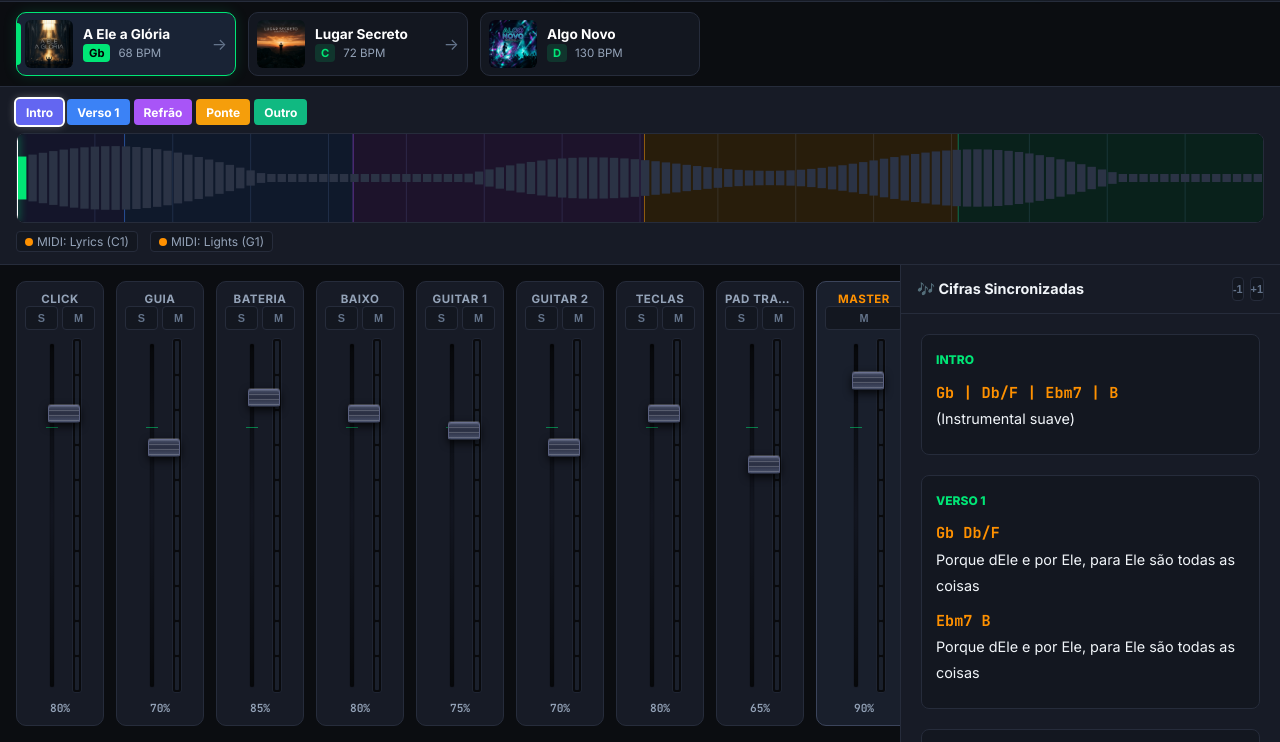
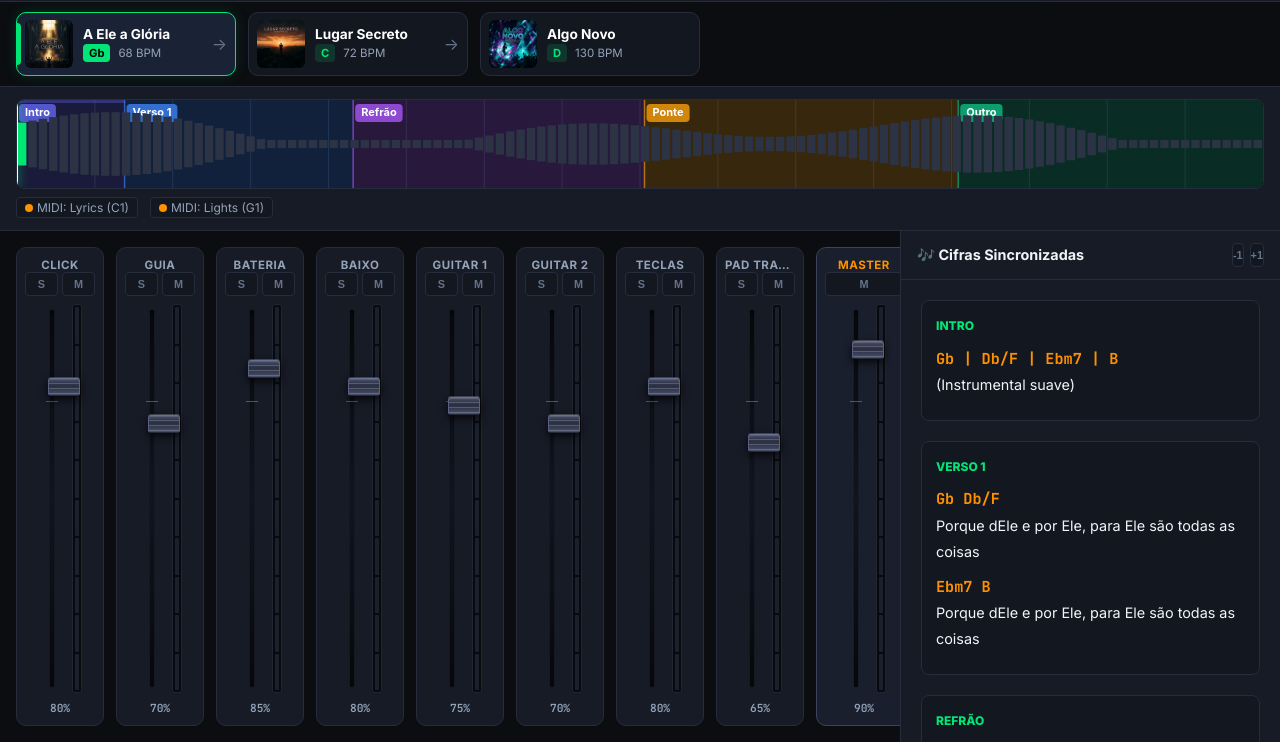
Before and after one commit to ed-somestudio-dev/SongPlay, a website built with Vite: page index.html in a window 1280 px wide. Shown: the part 58-800 px from the top of the page. Built offline with nearby package versions, Linux system fonts and the light colour scheme.

Commit message:
feat: Remove section tag buttons bar - sections now clickable directly on waveform canvas with labels drawn on canvas

```diff
--- a/index.html
+++ b/index.html
@@ -53,9 +53,6 @@
 
   <!-- Timeline & Waveform Section -->
   <section class="timeline-section">
-    <div class="section-banners" id="sectionBannersContainer">
-      <!-- Section tags rendered dynamically -->
-    </div>
     <div class="waveform-container">
       <canvas id="waveformCanvas"></canvas>
     </div>
--- a/src/components/WaveformTimeline.js
+++ b/src/components/WaveformTimeline.js
@@ -5,6 +5,7 @@ export class WaveformTimeline {
     this.audioEngine = audioEngine;
     this.sections = [];
     this.midiCues = [];
+    this.queuedSection = null;
     this.onSectionClickCallback = null;
 
     this._setupEvents();
@@ -18,6 +19,10 @@ export class WaveformTimeline {
   setMidiCues(cues) {
     this.midiCues = cues;
     this.render();
+  }
+
+  setQueuedSection(sec) {
+    this.queuedSection = sec;
   }
 
   onSectionClick(cb) {
@@ -53,22 +58,51 @@ export class WaveformTimeline {
       this.ctx.stroke();
     }
 
-    // Draw Section Blocks
+    // Draw Section Blocks + Labels
     this.sections.forEach(sec => {
       const startX = (sec.startTime / duration) * width;
       const endX = (sec.endTime / duration) * width;
       const secWidth = endX - startX;
 
-      // Section subtle tint
-      this.ctx.fillStyle = sec.color + '22'; // 13% opacity
+      // Section tint (slightly more opaque for clickability hint)
+      this.ctx.fillStyle = sec.color + '33';
       this.ctx.fillRect(startX, 0, secWidth, height);
 
       // Section boundary line
-      this.ctx.strokeStyle = sec.color + '88';
+      this.ctx.strokeStyle = sec.color + 'aa';
+      this.ctx.lineWidth = 1.5;
       this.ctx.beginPath();
       this.ctx.moveTo(startX, 0);
       this.ctx.lineTo(startX, height);
       this.ctx.stroke();
+
+      // Section label pill at top of block
+      const labelPadX = 6;
+      const labelPadY = 4;
+      const labelHeight = 18;
+      const fontSize = 11;
+
+      this.ctx.font = `700 ${fontSize}px "Inter", sans-serif`;
+      const textWidth = this.ctx.measureText(sec.label).width;
+      const pillWidth = Math.min(textWidth + labelPadX * 2, secWidth - 4);
+
+      if (pillWidth > 16) {
+        // Pill background
+        this.ctx.fillStyle = sec.color + 'cc';
+        this._roundRect(startX + 2, labelPadY, pillWidth, labelHeight, 4);
+        this.ctx.fill();
+
+        // Pill label text
+        this.ctx.fillStyle = '#fff';
+        this.ctx.textBaseline = 'middle';
+        this.ctx.textAlign = 'left';
+        this.ctx.fillText(
+          sec.label,
+          startX + 2 + labelPadX,
+          labelPadY + labelHeight / 2,
+          pillWidth - labelPadX * 2
+        );
+      }
     });
 
     // Draw Waveform Bars
@@ -80,7 +114,6 @@ export class WaveformTimeline {
       const progressRatio = barX / width;
       const isPlayed = progressRatio <= (currentTime / duration);
 
-      // Simulated amplitude peak
       const amp = Math.sin(i * 0.15) * 0.4 + Math.cos(i * 0.08) * 0.3 + 0.35;
       const barHeight = Math.max(8, amp * (height * 0.75));
       const barY = (height - barHeight) / 2;
@@ -89,7 +122,7 @@ export class WaveformTimeline {
       this.ctx.fillRect(barX + 1, barY, barWidth - 2, barHeight);
     }
 
-    // Draw MIDI Cue Flags
+    // Draw MIDI Cue dots
     this.midiCues.forEach(cue => {
       const cueX = (cue.time / duration) * width;
       this.ctx.fillStyle = '#ff9100';
@@ -97,6 +130,35 @@ export class WaveformTimeline {
       this.ctx.arc(cueX, height - 10, 4, 0, Math.PI * 2);
       this.ctx.fill();
     });
+
+    // Draw Queued Section — pulsing white outline
+    if (this.queuedSection) {
+      const sec = this.queuedSection;
+      const startX = (sec.startTime / duration) * width;
+      const endX = (sec.endTime / duration) * width;
+      const secWidth = endX - startX;
+
+      // Pulse using time: opacity oscillates between 0.15 and 1.0
+      const pulse = (Math.sin(Date.now() / 300) + 1) / 2; // 0..1
+      const alpha = Math.round((0.15 + pulse * 0.85) * 255).toString(16).padStart(2, '0');
+
+      this.ctx.strokeStyle = `#ffffff${alpha}`;
+      this.ctx.lineWidth = 2.5;
+      this.ctx.setLineDash([]);
+      this.ctx.shadowColor = '#ffffff';
+      this.ctx.shadowBlur = pulse * 10;
+      this.ctx.strokeRect(startX + 1.5, 1.5, secWidth - 3, height - 3);
+      this.ctx.shadowBlur = 0;
+    }
+
+    // Draw active section top bar highlight
+    const activeSec = this.sections.find(s => currentTime >= s.startTime && currentTime <= s.endTime);
+    if (activeSec) {
+      const startX = (activeSec.startTime / duration) * width;
+      const endX = (activeSec.endTime / duration) * width;
+      this.ctx.fillStyle = activeSec.color + '55';
+      this.ctx.fillRect(startX, 0, endX - startX, 3);
+    }
 
     // Draw Playhead Line
     const playheadX = (currentTime / duration) * width;
@@ -111,34 +173,77 @@ export class WaveformTimeline {
     this.ctx.shadowBlur = 0;
   }
 
+  // Helper: draw a rounded rect path
+  _roundRect(x, y, w, h, r) {
+    this.ctx.beginPath();
+    this.ctx.moveTo(x + r, y);
+    this.ctx.lineTo(x + w - r, y);
+    this.ctx.quadraticCurveTo(x + w, y, x + w, y + r);
+    this.ctx.lineTo(x + w, y + h - r);
+    this.ctx.quadraticCurveTo(x + w, y + h, x + w - r, y + h);
+    this.ctx.lineTo(x + r, y + h);
+    this.ctx.quadraticCurveTo(x, y + h, x, y + h - r);
+    this.ctx.lineTo(x, y + r);
+    this.ctx.quadraticCurveTo(x, y, x + r, y);
+    this.ctx.closePath();
+  }
+
   _setupEvents() {
     let isDragging = false;
 
-    const handleScrub = (e) => {
+    const handleInteraction = (e, isDrag) => {
       const rect = this.canvas.getBoundingClientRect();
       const clickX = e.clientX - rect.left;
       const ratio = Math.max(0, Math.min(1, clickX / rect.width));
       const targetTime = ratio * this.audioEngine.duration;
-      this.audioEngine.seek(targetTime);
 
-      // Check if clicked inside a section
-      const clickedSection = this.sections.find(sec => targetTime >= sec.startTime && targetTime <= sec.endTime);
+      if (isDrag) {
+        // During drag scrub — always seek immediately
+        this.audioEngine.seek(targetTime);
+        return;
+      }
+
+      // On click: check if hit a section block
+      const clickedSection = this.sections.find(
+        sec => targetTime >= sec.startTime && targetTime <= sec.endTime
+      );
+
       if (clickedSection && this.onSectionClickCallback) {
-        this.onSectionClickCallback(clickedSection);
+        // Let main.js decide: queued or immediate based on play state + shift key
+        this.onSectionClickCallback(clickedSection, e.shiftKey);
+      } else {
+        // Clicked outside any section — immediate seek
+        this.audioEngine.seek(targetTime);
       }
     };
 
     this.canvas.addEventListener('mousedown', (e) => {
-      isDragging = true;
-      handleScrub(e);
+      isDragging = false;
+      handleInteraction(e, false);
     });
 
-    window.addEventListener('mousemove', (e) => {
-      if (isDragging) handleScrub(e);
+    this.canvas.addEventListener('mousemove', (e) => {
+      if (e.buttons === 1) {
+        isDragging = true;
+        handleInteraction(e, true);
+      }
     });
 
     window.addEventListener('mouseup', () => {
       isDragging = false;
     });
+
+    // Touch support
+    this.canvas.addEventListener('touchstart', (e) => {
+      e.preventDefault();
+      const touch = e.touches[0];
+      handleInteraction({ clientX: touch.clientX, shiftKey: false }, false);
+    }, { passive: false });
+
+    this.canvas.addEventListener('touchmove', (e) => {
+      e.preventDefault();
+      const touch = e.touches[0];
+      handleInteraction({ clientX: touch.clientX, shiftKey: false }, true);
+    }, { passive: false });
   }
 }
--- a/src/main.js
+++ b/src/main.js
@@ -94,9 +94,10 @@ function initApp() {
     document.getElementById('hdrTimeSig').textContent = song.timeSignature;
     updateTimeDisplay(0);
 
-    // Update Timeline Sections
+    // Update Timeline Sections (labels drawn on canvas now)
     waveformTimeline.setSections(song.sections);
-    renderSectionBanners(song.sections);
+    queuedSection = null;
+    waveformTimeline.setQueuedSection(null);
 
     // Update Chord Sync
     chordSyncViewer.setSong(song);
@@ -124,80 +125,25 @@ function initApp() {
     }
   });
 
+  // Wire waveform section click → quantized jump logic
+  waveformTimeline.onSectionClick((sec, isShiftKey) => handleSectionClick(sec, isShiftKey));
+
   function handleSectionClick(sec, isShiftKey = false) {
-
     if (isShiftKey || !audioEngine.isPlaying) {
       // Shift+click or paused = IMMEDIATE jump
       queuedSection = null;
+      waveformTimeline.setQueuedSection(null);
       audioEngine.seek(sec.startTime);
       waveformTimeline.render();
     } else {
       // Regular click while playing = queue jump for end of current section
       if (queuedSection && queuedSection.label === sec.label) {
-        // Click same section again = cancel the queue
-        queuedSection = null;
+        queuedSection = null; // cancel
       } else {
         queuedSection = sec;
       }
+      waveformTimeline.setQueuedSection(queuedSection);
     }
-    updateSectionBannersUI(true);
-  }
-
-  function updateSectionBannersUI(force = false) {
-    const container = document.getElementById('sectionBannersContainer');
-    if (!container || !currentSong || !currentSong.sections) return;
-
-    const currentTime = audioEngine.currentTime || 0;
-    const activeSec = currentSong.sections.find(s => currentTime >= s.startTime && currentTime <= s.endTime);
-    const activeLabel = activeSec ? activeSec.label : null;
-    const queuedLabel = queuedSection ? queuedSection.label : null;
-
-    if (!force && activeLabel === lastActiveSecLabel && queuedLabel === lastQueuedSecLabel) {
-      return;
-    }
-
-    lastActiveSecLabel = activeLabel;
-    lastQueuedSecLabel = queuedLabel;
-
-    const tags = container.querySelectorAll('.section-tag');
-    tags.forEach((tag, idx) => {
-      const sec = currentSong.sections[idx];
-      if (!sec) return;
-
-      tag.className = `section-tag tag-${sec.label.toLowerCase().replace(/[^a-z]/g, '')}`;
-      let text = sec.label;
-
-      if (activeLabel === sec.label) {
-        tag.classList.add('active-section');
-      }
-
-      if (queuedLabel === sec.label) {
-        tag.classList.add('queued-jump');
-        // No text change — only CSS outline pulse
-      }
-
-      tag.textContent = text;
-    });
-  }
-
-  function renderSectionBanners(sections) {
-    const container = document.getElementById('sectionBannersContainer');
-    if (!container) return;
-    container.innerHTML = '';
-
-    sections.forEach(sec => {
-      const tag = document.createElement('div');
-      tag.className = `section-tag tag-${sec.label.toLowerCase().replace(/[^a-z]/g, '')}`;
-      tag.textContent = sec.label;
-      tag.style.backgroundColor = sec.color;
-
-      tag.addEventListener('click', (e) => {
-        handleSectionClick(sec, e.shiftKey);
-      });
-
-      container.appendChild(tag);
-    });
-    updateSectionBannersUI(true);
   }
 
   // Audio Engine Time Update Subscription
@@ -223,11 +169,10 @@ function initApp() {
         if (queuedSection) {
           const target = queuedSection;
           queuedSection = null;
+          waveformTimeline.setQueuedSection(null);
           audioEngine.seek(target.startTime);
-          updateSectionBannersUI(true);
         } else if (isLoopActive) {
           audioEngine.seek(activeSec.startTime);
-          updateSectionBannersUI(true);
         }
       }
     }
```
